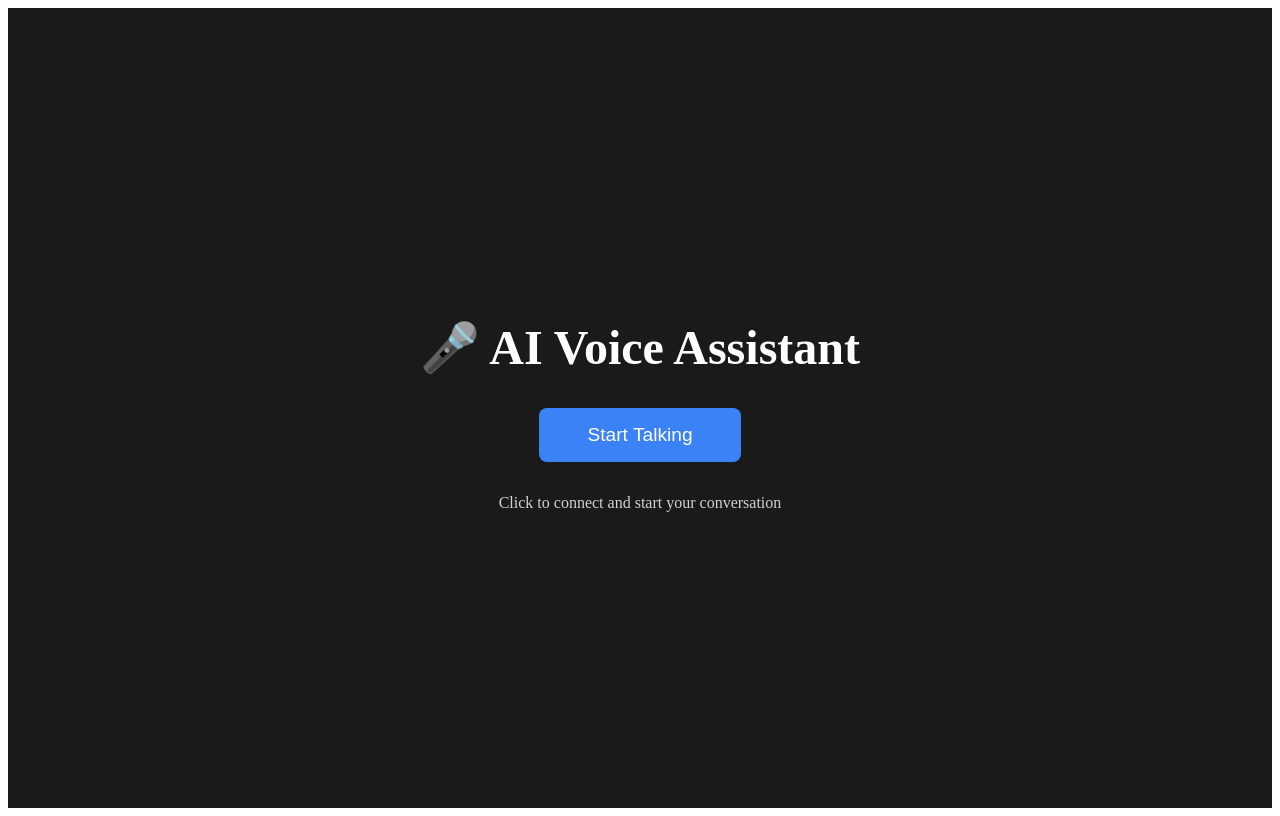
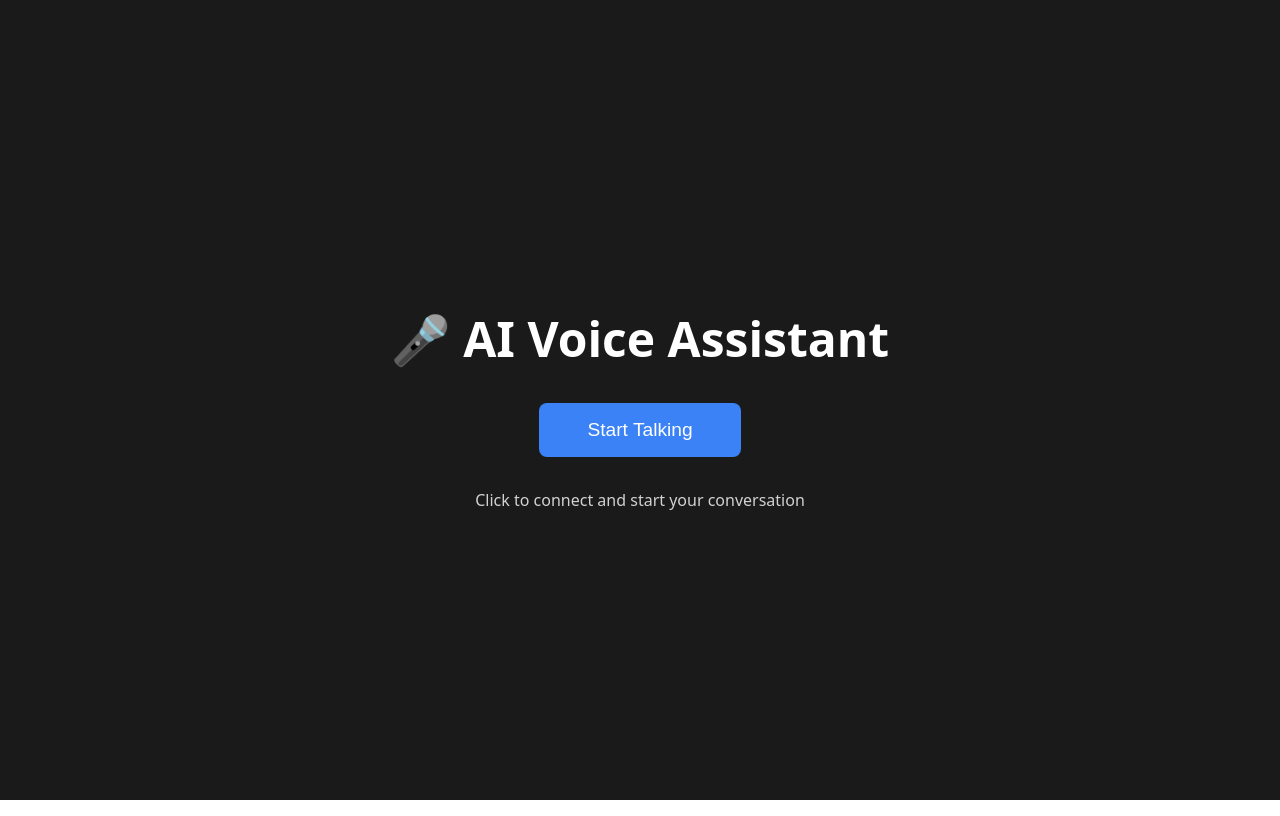
Before and after one commit to matthewnyaaba/voice-agent-web, a Next.js app: page / in a window 1280 px wide. Built offline with nearby package versions, Linux system fonts and the light colour scheme.

Commit message:
Create layout.js

```diff
--- /dev/null
+++ b/app/layout.js
@@ -0,0 +1,12 @@
+export const metadata = {
+  title: 'AI Voice Assistant',
+  description: 'Talk to an AI assistant',
+}
+
+export default function RootLayout({ children }) {
+  return (
+    <html lang="en">
+      <body style={{ margin: 0, fontFamily: 'system-ui' }}>{children}</body>
+    </html>
+  )
+}
```
